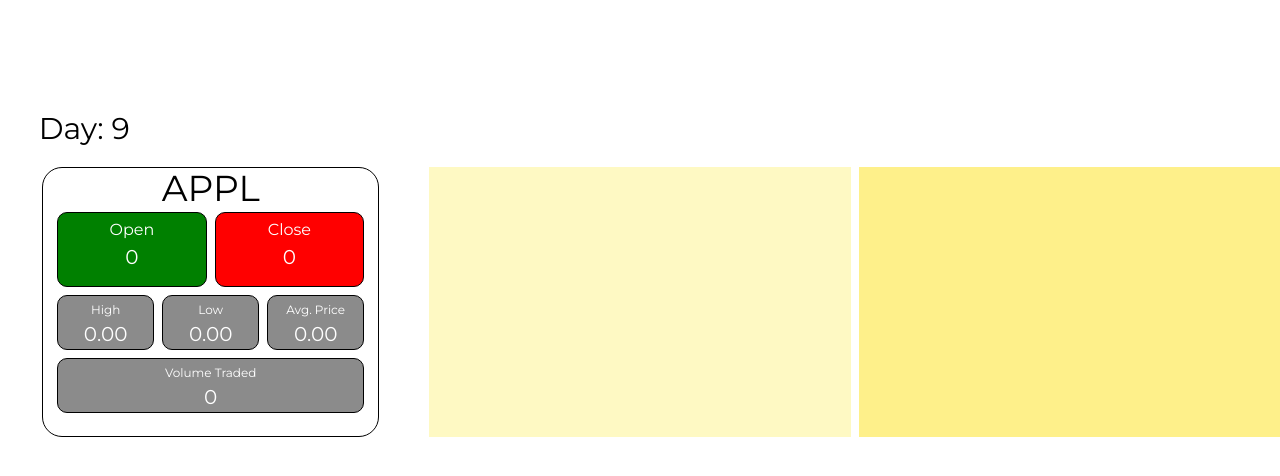
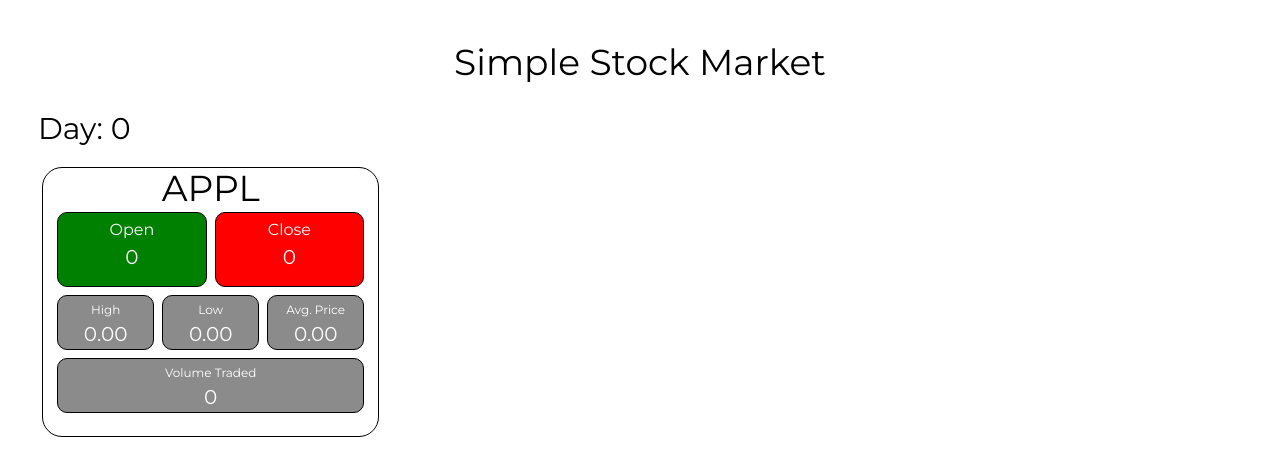
Before and after one commit to Charlie-J-Martin/lambda-simple-trading-bot, a React (Create React App) app in the folder packages/frontend/: page / in a window 1280 px wide. Shown: the top 476 px of the page. Built offline with nearby package versions, Linux system fonts and the light colour scheme; no server answers; the HTML template or start-up script is replaced by a standard one.

Commit message:
Update stock information display in StockInformation component and SimulationDayDisplay

```diff
--- a/packages/frontend/src/App.jsx
+++ b/packages/frontend/src/App.jsx
@@ -12,18 +12,23 @@ const App = () => {
           <div className='grid grid-cols-3 gap-2'>
             <div className='p-4'></div>
             <div className='col-span-1 p-4 text-center text-white'>
-              <h1 className='text-4xl text-center mt-4'>Bot Trade Central</h1>
+              <h1
+                className='text-4xl text-center mt-4'
+                style={{ color: 'black' }}
+              >
+                Simple Stock Market
+              </h1>
             </div>
-            <div className='p-4'></div>
+            <div className='p-3'></div>
             <div>
-              <SimulationDayDisplay />
+              <SimulationDayDisplay/>
             </div>
             <div className='col-span-3 '></div>
             <div className='flex justify-center'>
-              <StockInformation />
+              <StockInformation ticker={'AAPL'} />
             </div>
-            <div className='bg-yellow-100 p-4'></div>
-            <div className='bg-yellow-200 p-4'></div>
+            <div className='p-4'></div>
+            <div className='p-4'></div>
           </div>
         </div>
       </div>
--- a/packages/frontend/src/components/SimulationDayDisplay/SimulationDayDisplay.jsx
+++ b/packages/frontend/src/components/SimulationDayDisplay/SimulationDayDisplay.jsx
@@ -1,13 +1,13 @@
 import React from 'react';
 import './SimulationDayDisplay.css';
+import useSocket from '../../useSocket';
 
-const daay = 9;
-
-const SimulationDayDisplay = ({ day }) => {
+const SimulationDayDisplay = () => {
+  const stockData = useSocket('http://localhost:3001', 'AAPL');
   return (
     <>
       <div className='simulation-day-display-container'>
-        <h3>Day: {daay}</h3>
+        <h3>Day: {stockData.day}</h3>
       </div>
     </>
   );
```
